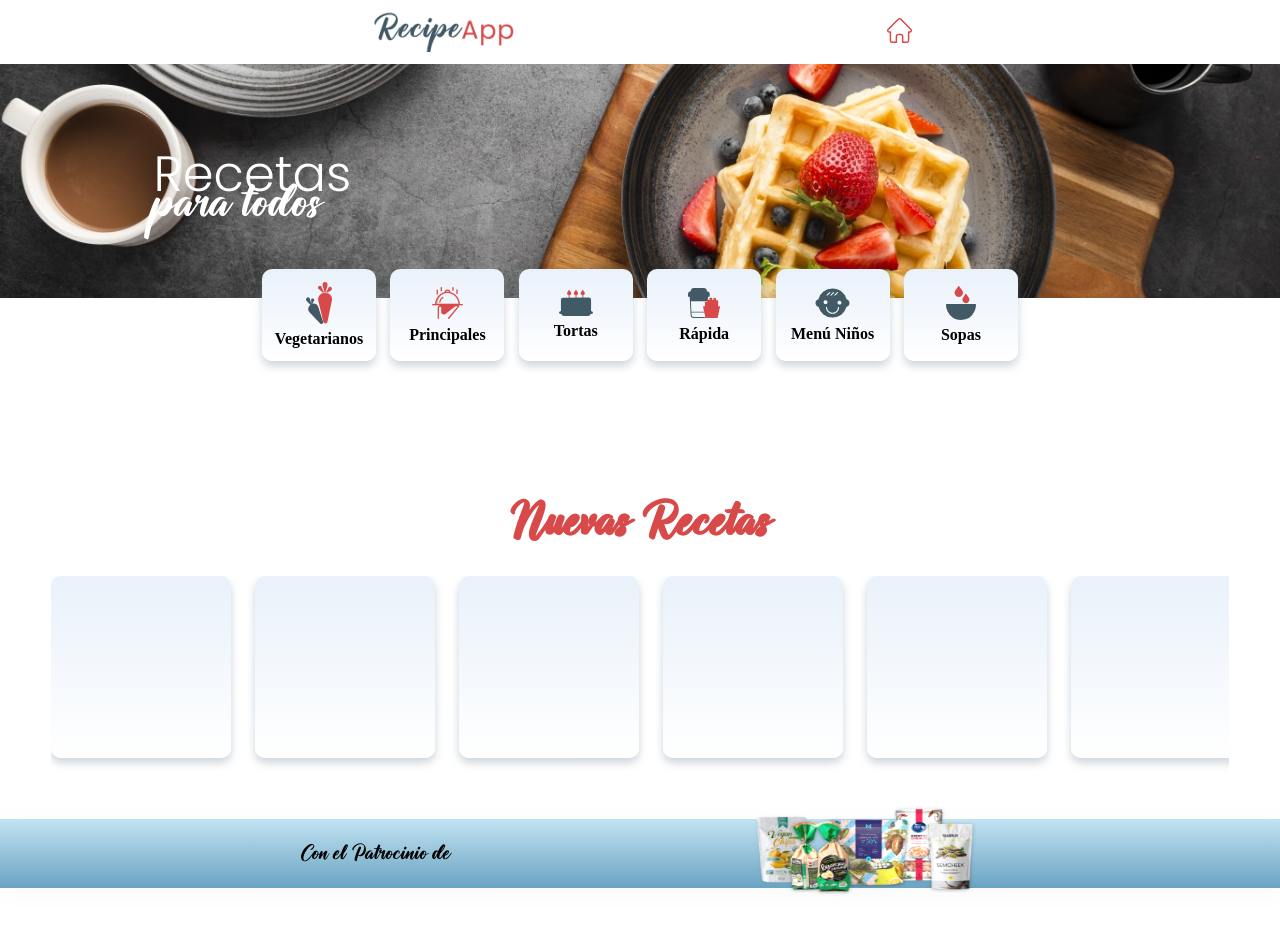
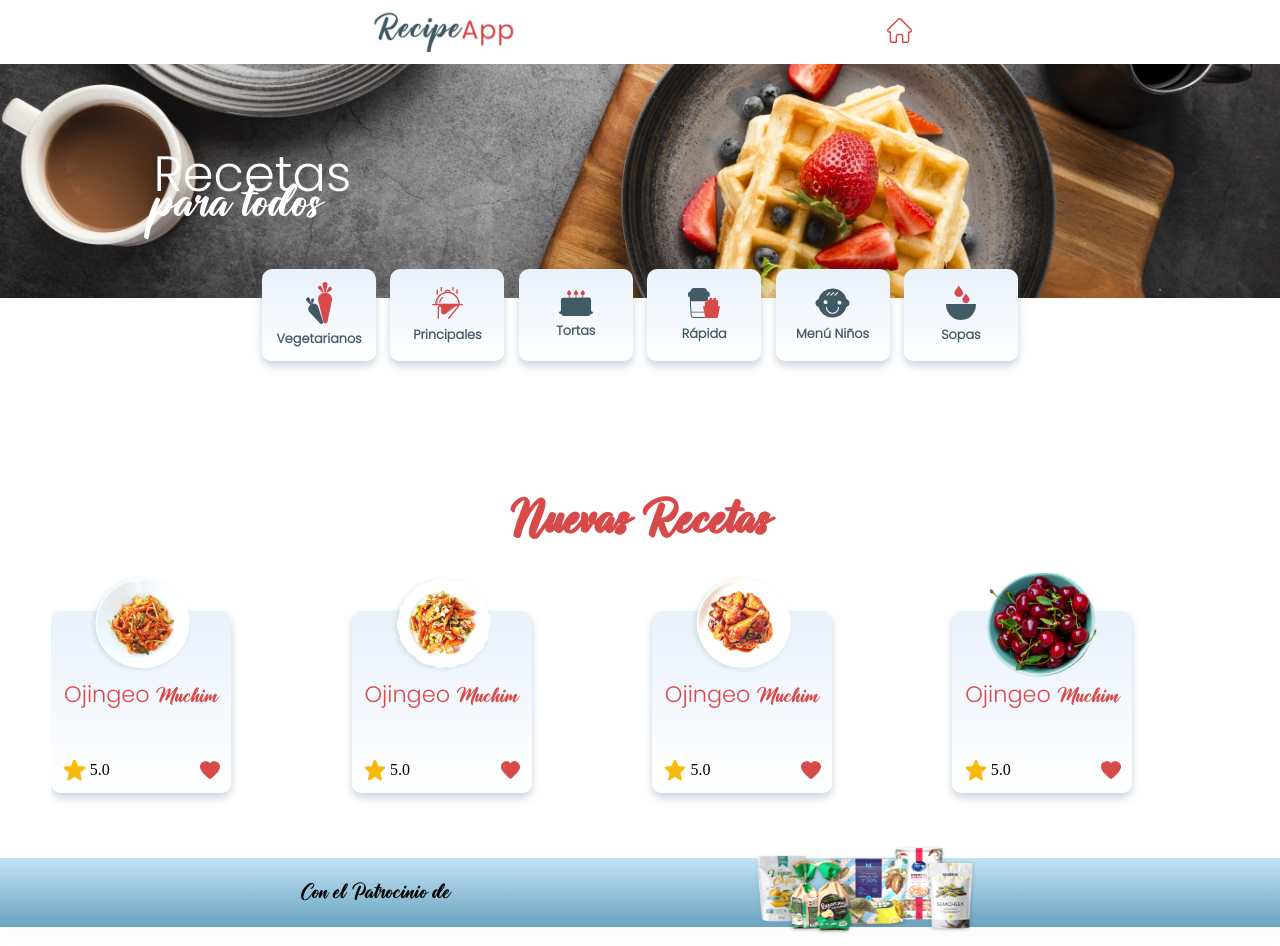
Before and after one commit to Juanpabedoyav/RecipeApp, a React (Create React App) app: page / in a window 1280 px wide. Before the commit the page ends 907 px from the top, so only its background shows below. Built offline with nearby package versions, Linux system fonts and the light colour scheme; no server answers.

Commit message:
add: icons into the cards

```diff
--- a/src/components/Recipes/index.tsx
+++ b/src/components/Recipes/index.tsx
@@ -1,4 +1,10 @@
 import styles from "styles/Card.module.scss";
+import ojingeo5 from 'assets/Ojingeo-muchim-5.png'
+import ojingeo1 from 'assets/Ojingeo-muchim-1.png'
+import ojingeo from 'assets/Ojingeo-muchim.png'
+import cherry from 'assets/cherry.png'
+import start from 'assets/icons/ic_star.svg'
+import like from 'assets/icons/ic-favorite.svg'
 
 export const Recipes = () => {
   return (
@@ -6,35 +12,58 @@ export const Recipes = () => {
       <h1 className={styles['recipes-title']}>Nuevas Recetas</h1>
       <section className={styles['card-list']}>
         <div className={styles.Card}>
-
+          <div className={styles['card-detail']}>
+            <img src={ojingeo5} alt="" />
+            <p>Ojingeo <small>Muchim</small></p>
+          </div>
+          <div className={styles.Icons}>
+            <div className={styles['icons-start']}>
+              <img src={start} alt="favorite start" />
+              <p>5.0</p>
+            </div>
+            <img src={like} alt="like" />
+          </div>
         </div>
         <div className={styles.Card}>
-
+          <div className={styles['card-detail']}>
+            <img src={ojingeo1} alt="" />
+            <p>Ojingeo <small>Muchim</small></p>
+          </div>
+          <div className={styles.Icons}>
+            <div className={styles['icons-start']}>
+              <img src={start} alt="favorite start" />
+              <p>5.0</p>
+            </div>
+            <img src={like} alt="like" />
+          </div>
         </div>
         <div className={styles.Card}>
-
+          <div className={styles['card-detail']}>
+            <img src={ojingeo} alt="" />
+            <p>Ojingeo <small>Muchim</small></p>
+          </div>
+          <div className={styles.Icons}>
+            <div className={styles['icons-start']}>
+              <img src={start} alt="favorite start" />
+              <p>5.0</p>
+            </div>
+            <img src={like} alt="like" />
+          </div>
         </div>
         <div className={styles.Card}>
+          <div className={styles['card-detail']}>
+            <img src={cherry} alt="" />
+            <p>Ojingeo <small>Muchim</small></p>
+          </div>
+          <div className={styles.Icons}>
+            <div className={styles['icons-start']}>
+              <img src={start} alt="favorite start" />
+              <p>5.0</p>
+            </div>
+            <img src={like} alt="like" />
+          </div>
+        </div>
 
-        </div>
-        <div className={styles.Card}>
-
-        </div>
-        <div className={styles.Card}>
-
-</div>
-<div className={styles.Card}>
-
-</div>
-<div className={styles.Card}>
-
-</div>
-<div className={styles.Card}>
-
-</div>
-<div className={styles.Card}>
-
-</div>
       </section>
 
     </>
--- a/src/styles/Card.module.scss
+++ b/src/styles/Card.module.scss
@@ -5,14 +5,15 @@
     font-size: $--xxl;
     font-family: $--font;
     text-align: center;
-    margin: 1.8rem auto;
+    margin: 1.7rem auto;
 }
 
 .card-list {
     width: 92%;
-    height: 218px;
+    height: 260PX;
     margin: 0 auto;
-    display: flex;
+    padding: 2.4rem 0 0 0;
+        display: flex;
     flex-direction: column;
     flex-wrap: wrap;
     overflow-y: scroll;
@@ -26,12 +27,56 @@
 
 
     .Card {
-        height: 182px;
-        width: 180px;
+    height: 182px;
+    width: 180px;
     background: transparent linear-gradient(180deg, $--gray--light 0%, $--white 100%);
     box-shadow: 0px 5px 9px $--black-light;
     border-radius: 10px;
+    opacity: 1;
+    display: flex;
+    flex-direction: column;
+    justify-content: space-between;
 
 
+        .card-detail{
+            display: flex;
+            flex-direction: column;
+            margin: 0 auto;
+            align-items: center;
+                img{
+                    margin-top: -2.5rem;
+                    width: 110px;
+                    height: 106px;
+
+                }
+                p{
+                    font-size: $--xl;
+                    color: $--red;
+                    font-family: $--font-p;
+                    small{
+                        font-family: $--font;
+                        font-size: $--xl;
+
+
+                    }
+                }
+        }
+        .Icons{
+            display: flex;
+            flex-direction: row;
+            justify-content: space-between;
+            padding: 0.7rem;
+.icons-start{
+   display: flex;
+   flex-direction: row;
+   align-items: center;
+    p{
+        display: inline;
+        margin-left: 0.2rem;
+    }
+
+}
+
+        }
     }
 }
--- a/src/styles/Categories.module.scss
+++ b/src/styles/Categories.module.scss
@@ -25,6 +25,10 @@ li{
     align-items: center;
     justify-content: center;
     gap: 0.4rem;
-
+  h4{
+    font-family: $--font-p;
+    color: $--gray--dark;
+    font-size: $--sm;
+  }
   }
 }
```
